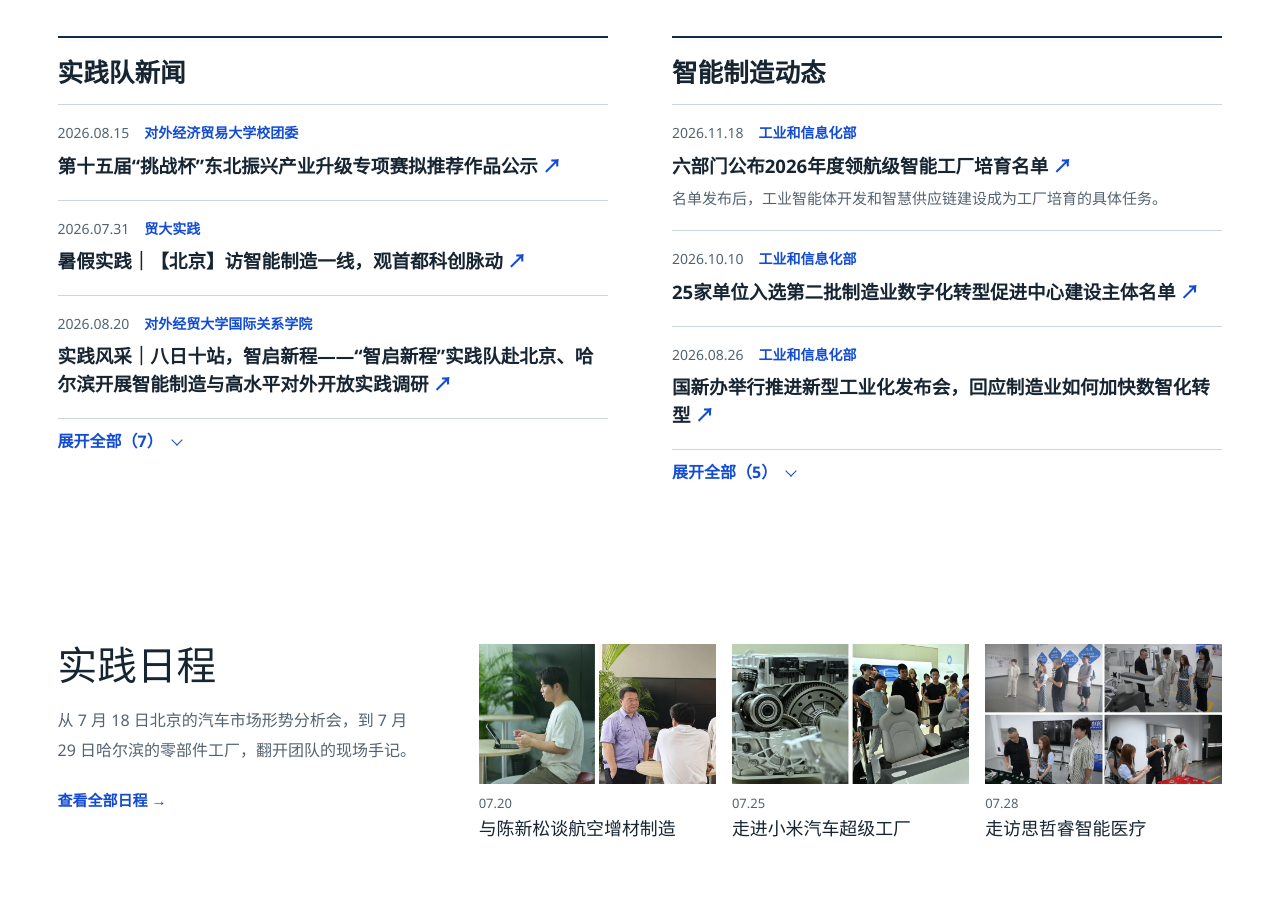
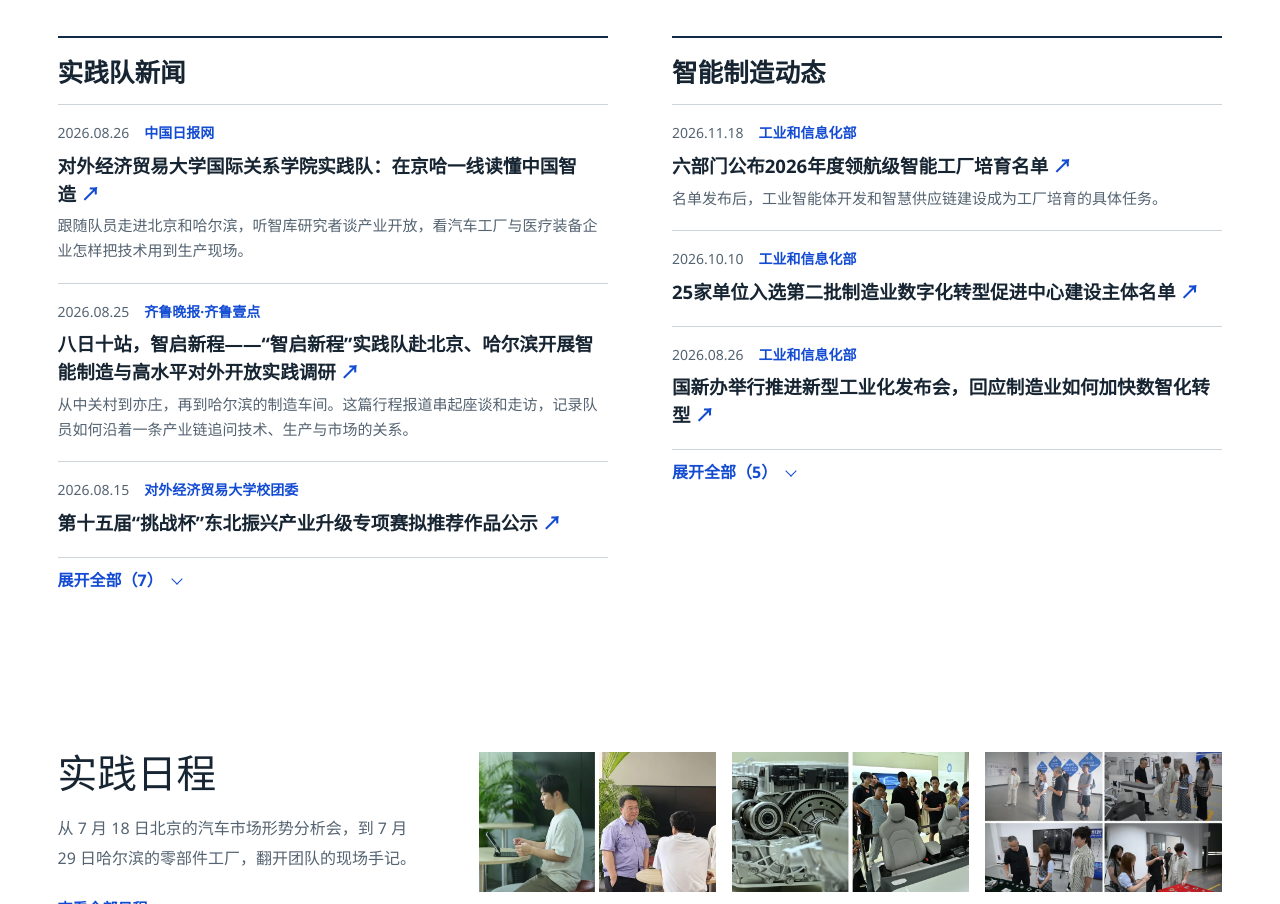
Before and after one commit to easonckx/zhiqixincheng, a plain HTML site: page index.html in a window 1280 px wide. Shown: the part 848-1752 px from the top of the page. Drawn offline with Linux system fonts and the light colour scheme; a web font is replaced by a local one.

Commit message:
首页优先展示中国日报网与齐鲁晚报报道

```diff
--- a/index.html
+++ b/index.html
@@ -54,18 +54,18 @@ html.intro-pending::before{content:"";position:fixed;inset:0;background:#f8f8f5;
 <div class="press-heading"><h2 id="news-title">近期新闻</h2><a class="text-action" href="#media">团队媒体栏目 ↓</a></div>
 <div class="news-columns">
 <section class="news-column" aria-labelledby="news-team"><h3 id="news-team">实践队新闻</h3>
-<article><div class="press-byline"><time datetime="2026-08-15T16:44:42">2026.08.15</time><span>对外经济贸易大学校团委</span></div><h4><a href="https://i.uibe.edu.cn/tp_up/view?m=up#act=up/pim/showpim&amp;id=2455006070910976" target="_blank" rel="noopener">第十五届“挑战杯”东北振兴产业升级专项赛拟推荐作品公示<span aria-hidden="true"> ↗</span></a></h4></article>
-<article><div class="press-byline"><time datetime="2026-07-31T18:00">2026.07.31</time><span>贸大实践</span></div><h4><a href="https://mp.weixin.qq.com/s/NcVON8XG2dN3OKv7XS8TkQ" target="_blank" rel="noopener">暑假实践｜【北京】访智能制造一线，观首都科创脉动<span aria-hidden="true"> ↗</span></a></h4></article>
-<article><div class="press-byline"><time datetime="2026-08-20T13:02">2026.08.20</time><span>对外经贸大学国际关系学院</span></div><h4><a href="https://mp.weixin.qq.com/s/ONWOOG9nj1J7O1zARqDY1w" target="_blank" rel="noopener">实践风采｜八日十站，智启新程——“智启新程”实践队赴北京、哈尔滨开展智能制造与高水平对外开放实践调研<span aria-hidden="true"> ↗</span></a></h4></article>
-<details class="news-more"><summary><span class="more-closed">展开全部（7）</span><span class="more-open">收起</span><i aria-hidden="true"></i></summary><div class="news-archive">
-<article><div class="press-byline"><time datetime="2026-07-30T11:11">2026.07.30</time><span>对外经贸大学国际关系学院</span></div><h4><a href="https://mp.weixin.qq.com/s/tXaXlZmm-VQt5GWVTmHeTQ" target="_blank" rel="noopener">实践风采｜访智库前沿，观智造脉动——“智启新程”实践队在京开展实践调研<span aria-hidden="true"> ↗</span></a></h4></article>
-<article><div class="press-byline"><time datetime="2026-07-27T15:53">2026.07.27</time><span>对外经贸大学国际关系学院</span></div><h4><a href="https://mp.weixin.qq.com/s/iaVNFRBHk9yqwUBpVx-aGw" target="_blank" rel="noopener">实践风采｜访智能制造一线，观首都科创脉动——“智启新程”实践队在京开展实践调研<span aria-hidden="true"> ↗</span></a></h4></article>
 <article><div class="press-byline"><time datetime="2026-08-26">2026.08.26</time><span>中国日报网</span></div>
         <h4><a href="https://cn.chinadaily.com.cn/a/202608/26/WS6a8e9731e4b09a165c786248.html" target="_blank" rel="noopener">对外经济贸易大学国际关系学院实践队：在京哈一线读懂中国智造<span aria-hidden="true"> ↗</span></a></h4>
         <p>跟随队员走进北京和哈尔滨，听智库研究者谈产业开放，看汽车工厂与医疗装备企业怎样把技术用到生产现场。</p></article>
 <article><div class="press-byline"><time datetime="2026-08-25">2026.08.25</time><span>齐鲁晚报·齐鲁壹点</span></div>
         <h4><a href="https://www.ql1d.com/general/28023778.html" target="_blank" rel="noopener">八日十站，智启新程——“智启新程”实践队赴北京、哈尔滨开展智能制造与高水平对外开放实践调研<span aria-hidden="true"> ↗</span></a></h4>
-        <p>从中关村到亦庄，再到哈尔滨的制造车间。这篇行程报道串起座谈和走访，记录队员如何沿着一条产业链追问技术、生产与市场的关系。</p></article></div></details></section>
+        <p>从中关村到亦庄，再到哈尔滨的制造车间。这篇行程报道串起座谈和走访，记录队员如何沿着一条产业链追问技术、生产与市场的关系。</p></article>
+<article><div class="press-byline"><time datetime="2026-08-15T16:44:42">2026.08.15</time><span>对外经济贸易大学校团委</span></div><h4><a href="https://i.uibe.edu.cn/tp_up/view?m=up#act=up/pim/showpim&amp;id=2455006070910976" target="_blank" rel="noopener">第十五届“挑战杯”东北振兴产业升级专项赛拟推荐作品公示<span aria-hidden="true"> ↗</span></a></h4></article>
+<details class="news-more"><summary><span class="more-closed">展开全部（7）</span><span class="more-open">收起</span><i aria-hidden="true"></i></summary><div class="news-archive">
+<article><div class="press-byline"><time datetime="2026-07-31T18:00">2026.07.31</time><span>贸大实践</span></div><h4><a href="https://mp.weixin.qq.com/s/NcVON8XG2dN3OKv7XS8TkQ" target="_blank" rel="noopener">暑假实践｜【北京】访智能制造一线，观首都科创脉动<span aria-hidden="true"> ↗</span></a></h4></article>
+<article><div class="press-byline"><time datetime="2026-08-20T13:02">2026.08.20</time><span>对外经贸大学国际关系学院</span></div><h4><a href="https://mp.weixin.qq.com/s/ONWOOG9nj1J7O1zARqDY1w" target="_blank" rel="noopener">实践风采｜八日十站，智启新程——“智启新程”实践队赴北京、哈尔滨开展智能制造与高水平对外开放实践调研<span aria-hidden="true"> ↗</span></a></h4></article>
+<article><div class="press-byline"><time datetime="2026-07-30T11:11">2026.07.30</time><span>对外经贸大学国际关系学院</span></div><h4><a href="https://mp.weixin.qq.com/s/tXaXlZmm-VQt5GWVTmHeTQ" target="_blank" rel="noopener">实践风采｜访智库前沿，观智造脉动——“智启新程”实践队在京开展实践调研<span aria-hidden="true"> ↗</span></a></h4></article>
+<article><div class="press-byline"><time datetime="2026-07-27T15:53">2026.07.27</time><span>对外经贸大学国际关系学院</span></div><h4><a href="https://mp.weixin.qq.com/s/iaVNFRBHk9yqwUBpVx-aGw" target="_blank" rel="noopener">实践风采｜访智能制造一线，观首都科创脉动——“智启新程”实践队在京开展实践调研<span aria-hidden="true"> ↗</span></a></h4></article></div></details></section>
 <section class="news-column" aria-labelledby="news-industry"><h3 id="news-industry">智能制造动态</h3>
 <article><div class="press-byline"><time datetime="2026-11-18T19:13">2026.11.18</time><span>工业和信息化部</span></div><h4><a href="https://www.miit.gov.cn/jgsj/zbys/znzz/art/2026/art_fbff51edb1c346f8a560f56b03b009e9.html" target="_blank" rel="noopener">六部门公布2026年度领航级智能工厂培育名单<span aria-hidden="true"> ↗</span></a></h4><p>名单发布后，工业智能体开发和智慧供应链建设成为工厂培育的具体任务。</p></article>
 <article><div class="press-byline"><time datetime="2026-10-10T09:57">2026.10.10</time><span>工业和信息化部</span></div><h4><a href="https://www.miit.gov.cn/zwgk/zcwj/wjfb/tz/art/2026/art_8b73e672a24644bebd8d2514a10e1e0f.html" target="_blank" rel="noopener">25家单位入选第二批制造业数字化转型促进中心建设主体名单<span aria-hidden="true"> ↗</span></a></h4></article>
```
